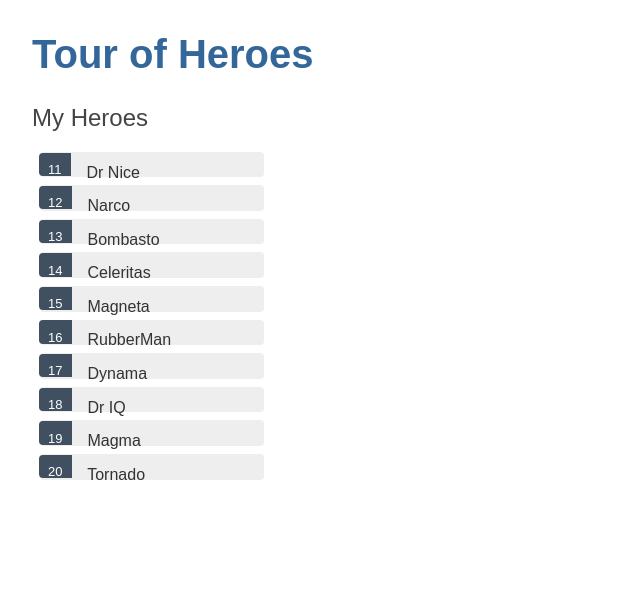
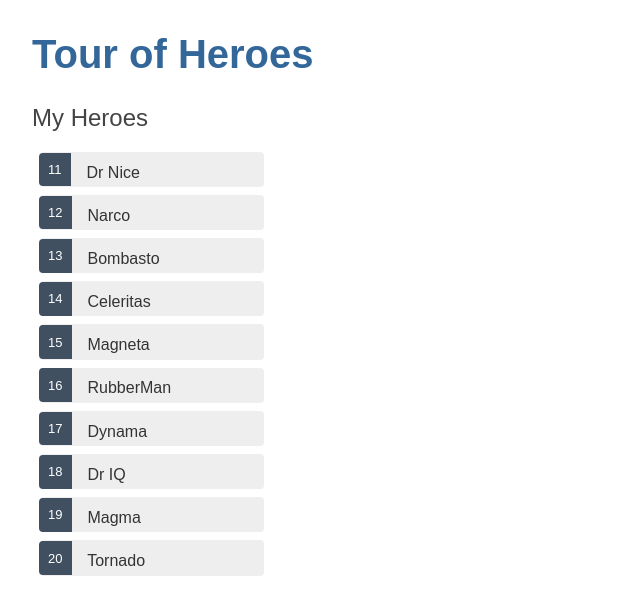
Before and after one commit to karolbulwin/tour-of-heroes, an Angular app: page / in a window 1280 px wide. Shown: the top 614 px of the page, without its empty margins (0-640 px from the left). Built offline with nearby package versions, Linux system fonts and the light colour scheme.

Commit message:
comment box-sizing

```diff
--- a/src/styles.scss
+++ b/src/styles.scss
@@ -22,5 +22,5 @@
 /* everywhere else */
 * {
   font-family: Arial, Helvetica, sans-serif;
-  box-sizing: border-box;
+  // box-sizing: border-box;
 }
```
